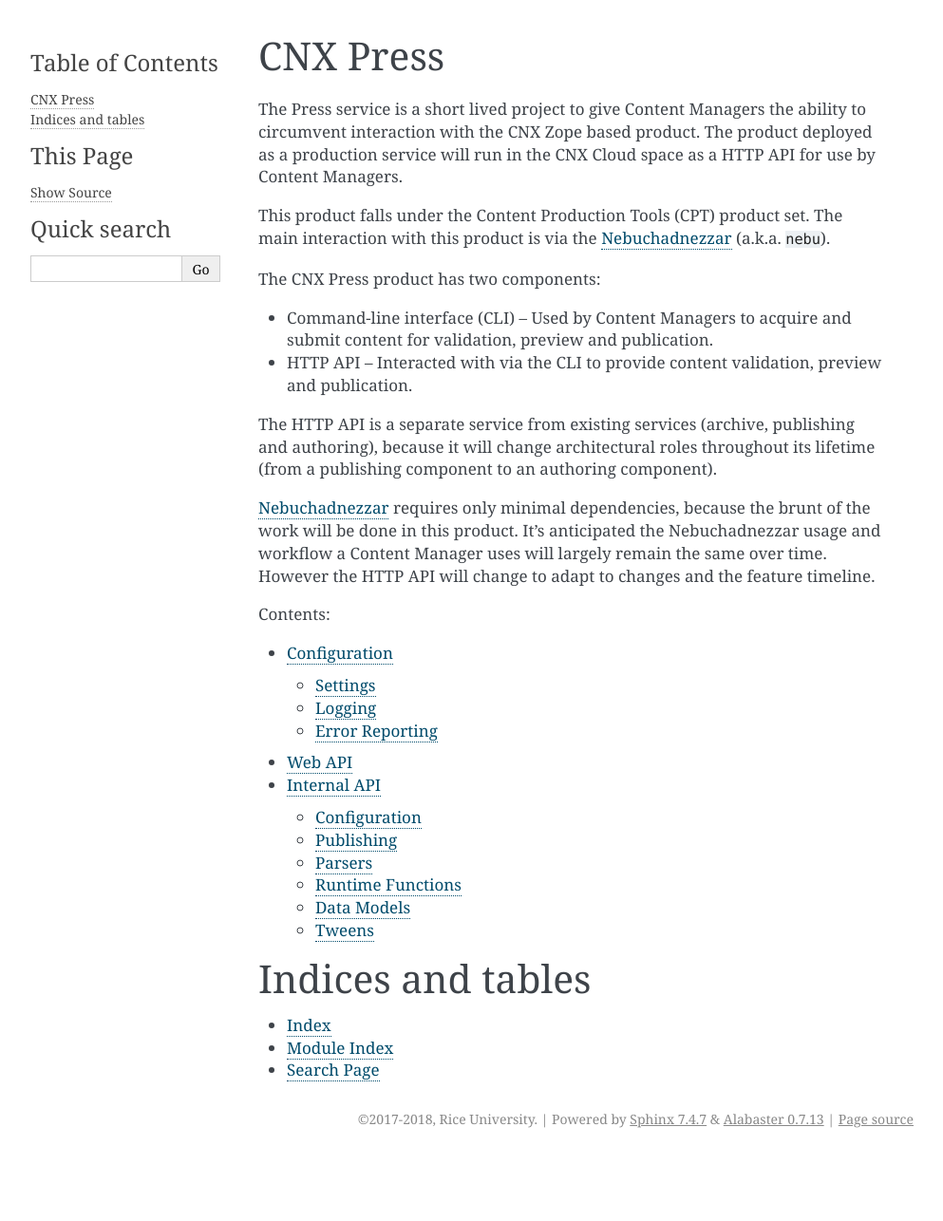
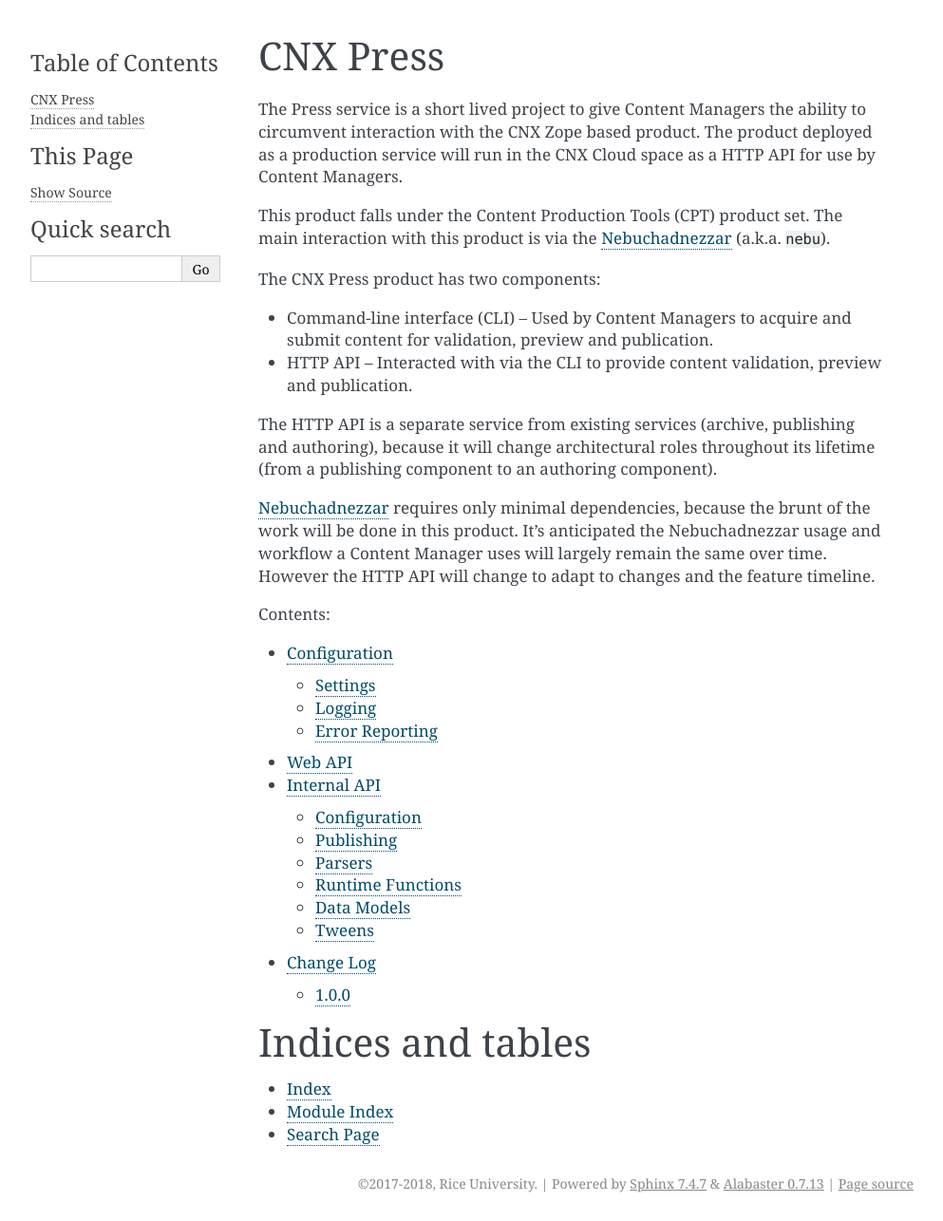
Before and after one commit to openstax/cnx-press, a Sphinx documentation site: the page built from docs/source/index.rst, in a window 1280 px wide. Shown: the whole page at 95% size, without its empty margins (148-1141 px from the left). Built offline with Sphinx 7.4.7, drawn with Linux system fonts in a browser that asks for light colours; before the commit the page ends 1218 px from its top, so only the background shows below that.

Commit message:
Add a changelog to the documentation

```diff
--- /dev/null
+++ b/docs/source/changes.rst
@@ -0,0 +1,8 @@
+==========
+Change Log
+==========
+
+1.0.0
+-----
+
+- Initial release
--- a/docs/source/index.rst
+++ b/docs/source/index.rst
@@ -39,6 +39,7 @@
    config.rst
    web_api.rst
    api.rst
+   changes.rst
 
 Indices and tables
 ==================
```
